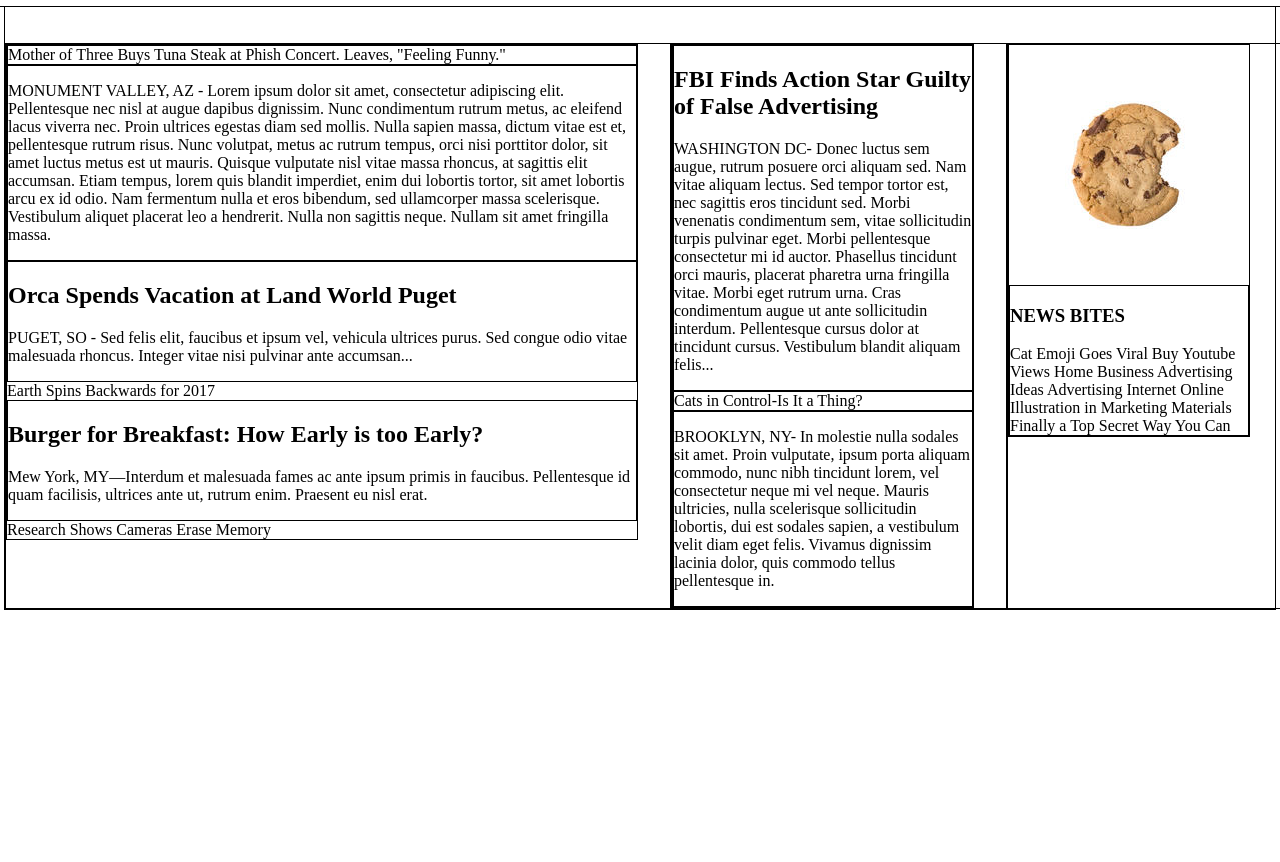
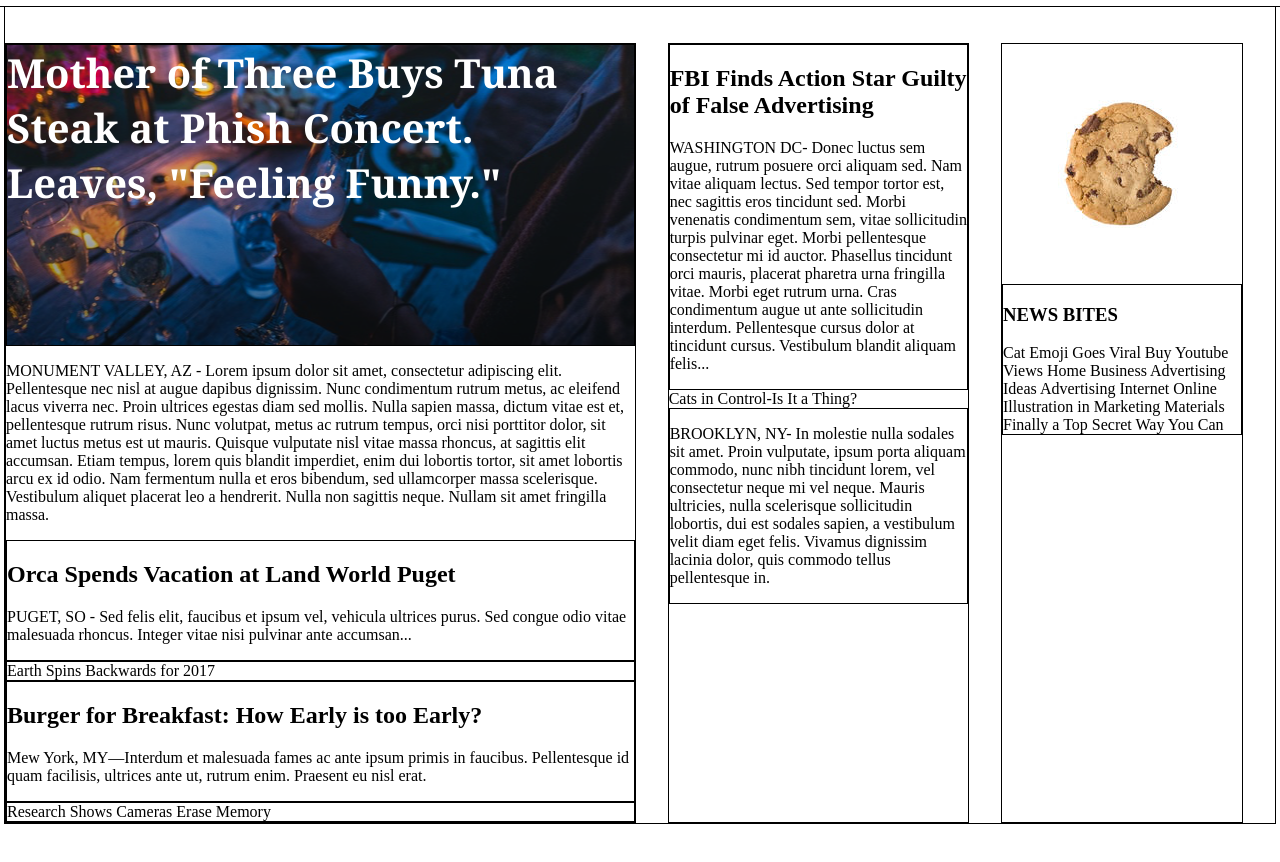
Before and after one commit to drood87/my_times_newspaper, a plain HTML site: page index.html in a window 1280 px wide. Shown: the part 74-936 px from the top of the page. Before the commit the page ends 800 px from the top, so only its background shows below. Drawn offline with Linux system fonts and the light colour scheme.

Commit message:
fixed more design issues and implemented picture and changed style

```diff
--- a/index.html
+++ b/index.html
@@ -20,37 +20,32 @@
 	    </nav>
 	</header>
 
-	<section>
 	<div class="content">
+	  <div class="column large">
 
-	    <article>
-	      <div class="column large">
-			<div>
+	    <div id="mainStory">
 	      <span>Mother of Three Buys Tuna Steak at Phish Concert. Leaves, "Feeling Funny."</span>
 		</div>
 
-		    <div class="mainArticle">
 	    <p>MONUMENT VALLEY, AZ - Lorem ipsum dolor sit amet, consectetur adipiscing elit. Pellentesque nec nisl at augue dapibus dignissim. Nunc condimentum rutrum metus, ac eleifend lacus viverra nec. Proin ultrices egestas diam sed mollis. Nulla sapien massa, dictum vitae est et, pellentesque rutrum risus. Nunc volutpat, metus ac rutrum tempus, orci nisi porttitor dolor, sit amet luctus metus est ut mauris. Quisque vulputate nisl vitae massa rhoncus, at sagittis elit accumsan. Etiam tempus, lorem quis blandit imperdiet, enim dui lobortis tortor, sit amet lobortis arcu ex id odio. Nam fermentum nulla et eros bibendum, sed ullamcorper massa scelerisque. Vestibulum aliquet placerat leo a hendrerit. Nulla non sagittis neque. Nullam sit amet fringilla massa.</p>
-		    </div>
 
 		<div>
 		  <h2>Orca Spends Vacation at Land World Puget</h2>
 		  <p>PUGET, SO - Sed felis elit, faucibus et ipsum vel, vehicula ultrices purus. Sed congue odio vitae malesuada rhoncus. Integer vitae nisi pulvinar ante accumsan...</p>
 		</div>
-
+        <div>
 	      <span>Earth Spins Backwards for 2017</span>
+		</div>
 
 		<div>
 	      <h2>Burger for Breakfast: How Early is too Early?</h2>
 		  <p>Mew York, MY—Interdum et malesuada fames ac ante ipsum primis in faucibus. Pellentesque id quam facilisis, ultrices ante ut, rutrum enim. Praesent eu nisl erat.</p>
 	    </div>
+		<div>
+	      <span>Research Shows Cameras Erase Memory</span>
+        </div>
+    </div>
 
-			 <span>Research Shows Cameras Erase Memory</span>
-
-		  </div>
-	  </article>
-
-	  <article>
 		<div class="column medium">
 
 		  <div>
@@ -58,16 +53,13 @@
 			<p>WASHINGTON DC- Donec luctus sem augue, rutrum posuere orci aliquam sed. Nam vitae aliquam lectus. Sed tempor tortor est, nec sagittis eros tincidunt sed. Morbi venenatis condimentum sem, vitae sollicitudin turpis pulvinar eget. Morbi pellentesque consectetur mi id auctor. Phasellus tincidunt orci mauris, placerat pharetra urna fringilla vitae. Morbi eget rutrum urna. Cras condimentum augue ut ante sollicitudin interdum. Pellentesque cursus dolor at tincidunt cursus. Vestibulum blandit aliquam felis...</p>
 		  </div>
 
-		  <div>
 		    <span>Cats in Control-Is It a Thing?</span>
-		  </div>
+
 		  <div>
 			<p>BROOKLYN, NY- In molestie nulla sodales sit amet. Proin vulputate, ipsum porta aliquam commodo, nunc nibh tincidunt lorem, vel consectetur neque mi vel neque. Mauris ultricies, nulla scelerisque sollicitudin lobortis, dui est sodales sapien, a vestibulum velit diam eget felis. Vivamus dignissim lacinia dolor, quis commodo tellus pellentesque in.</p>
 		  </div>
 		</div>
-	  </article>
 
-	  <article>
 	    <div class="column small">
 	      <img src="./resources/images/img-news-bite.png">
 	      <div>
@@ -80,9 +72,9 @@
 	    	<span>Finally a Top Secret Way You Can</span>
 	      </div>
 		  </div>
-	    </article>
 	    </div>
-	</section>
+	  </div>
+
 
 </body>
 </html>
--- a/resources/style.css
+++ b/resources/style.css
@@ -1,7 +1,5 @@
-body,
-html {
+body {
 	margin: 0;
-	width: 100%;
 }
 
 header {
@@ -73,6 +71,17 @@ div {
 	border: 1px solid black;
 }
 
-article {
-	border: 1px solid black;
+#mainStory {
+	display: flex;
+    flex-direction: column;
+	background-image: url(./images/img-story-main.png);
+	height: 300px;
+	text-align: left;
 }
+
+#mainStory span {
+	font-family: Georgia;
+	font-weight: bold;
+	font-size: 40px;
+	color: white;
+}
```
Lines whose indentation alone changed are shown as unchanged.
